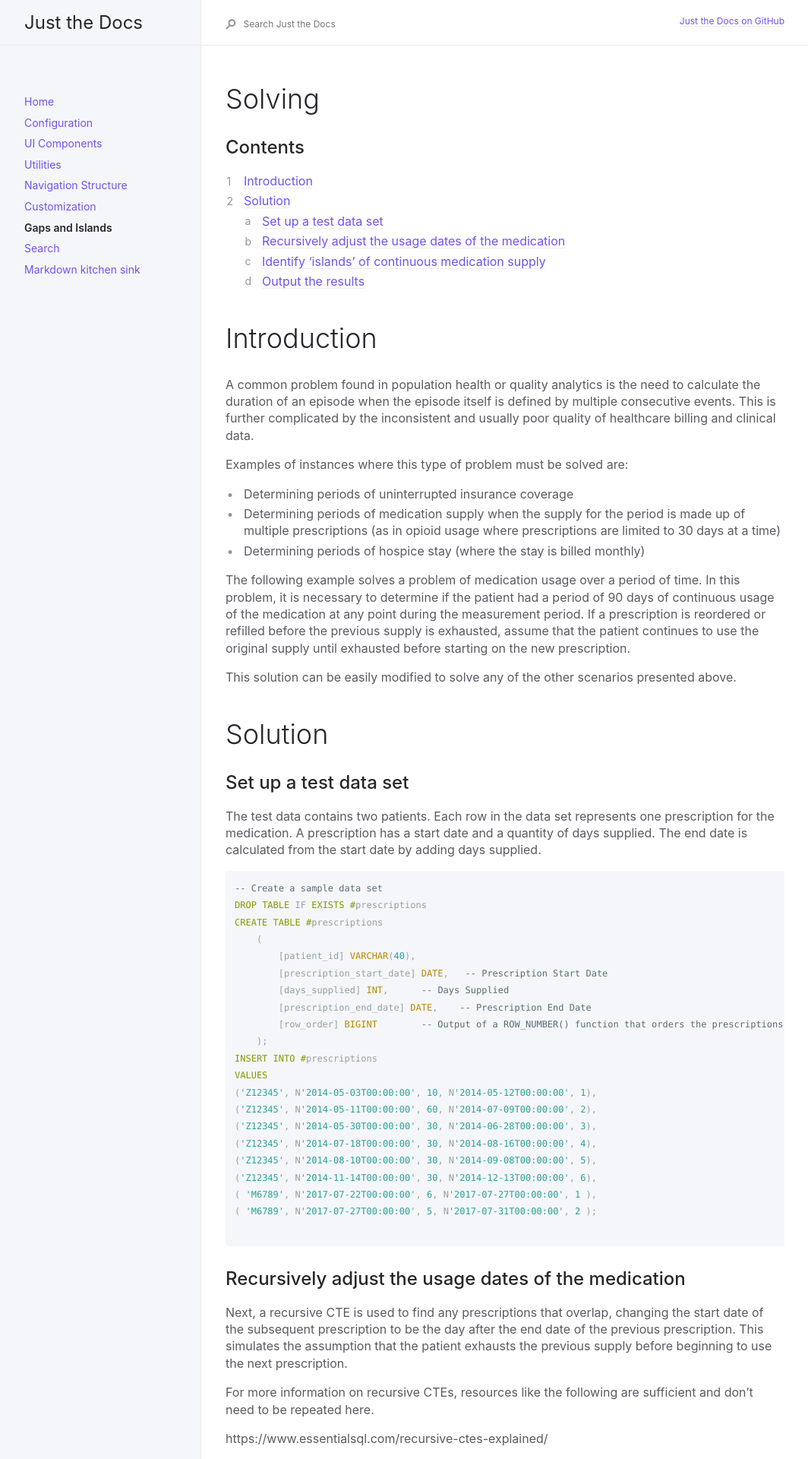
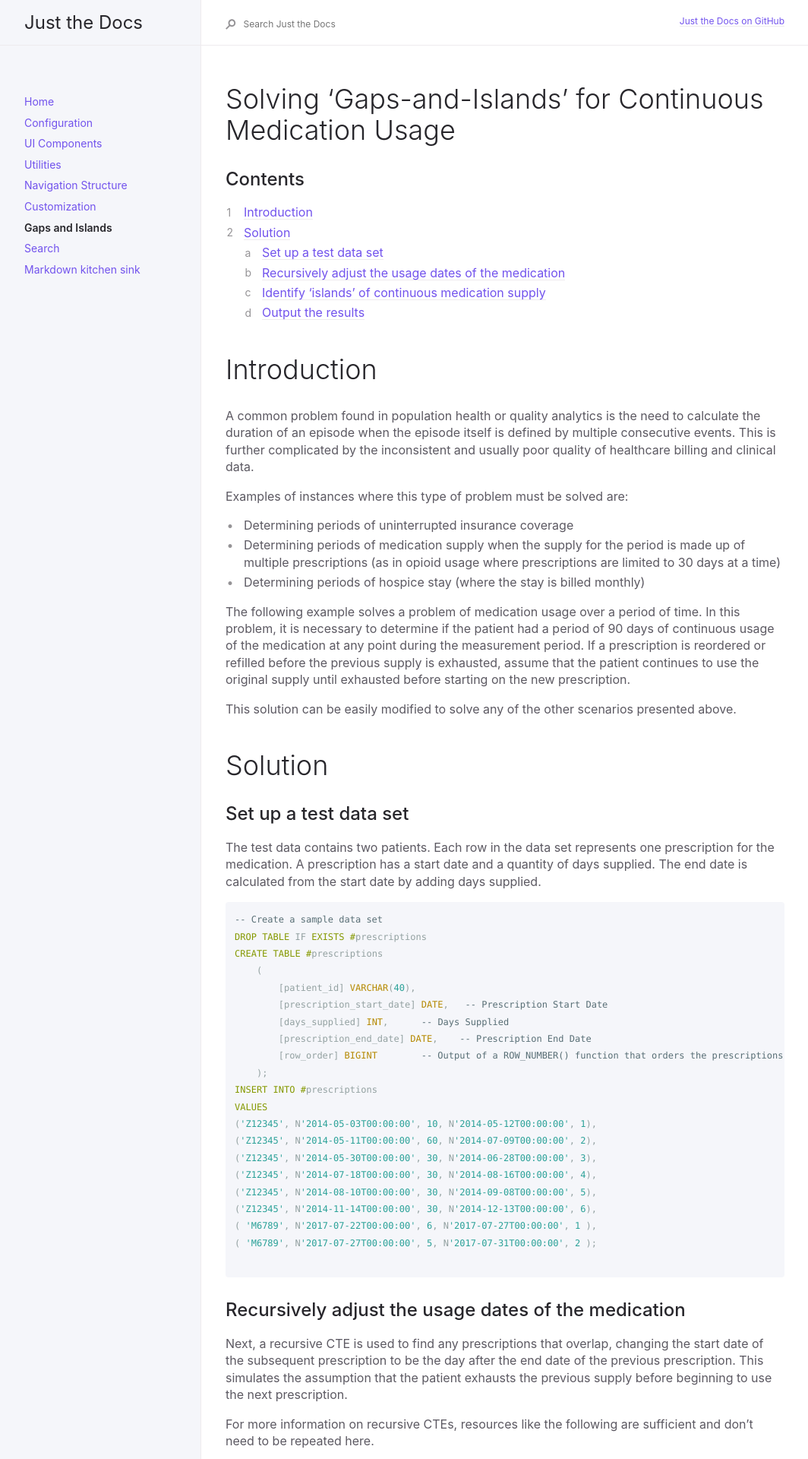
Before and after one commit to jclark017/mysite, a Jekyll site: the page built from docs/gaps-and-islands.md, in a window 1280 px wide. Shown: the top 1920 px of the page at 76% size, without its empty margins (91-1155 px from the left). Built offline with Jekyll 4.4.1, drawn with Linux system fonts in a browser that asks for light colours; some of the changed text lies outside the part shown.

Commit message:
Correct title

```diff
--- a/docs/gaps-and-islands.md
+++ b/docs/gaps-and-islands.md
@@ -4,7 +4,7 @@ title: Gaps and Islands
 nav_order: 6
 ---
 
-# Solving
+# Solving 'Gaps-and-Islands' for Continuous Medication Usage
 {: .no_toc }
 
 ## Contents
```
